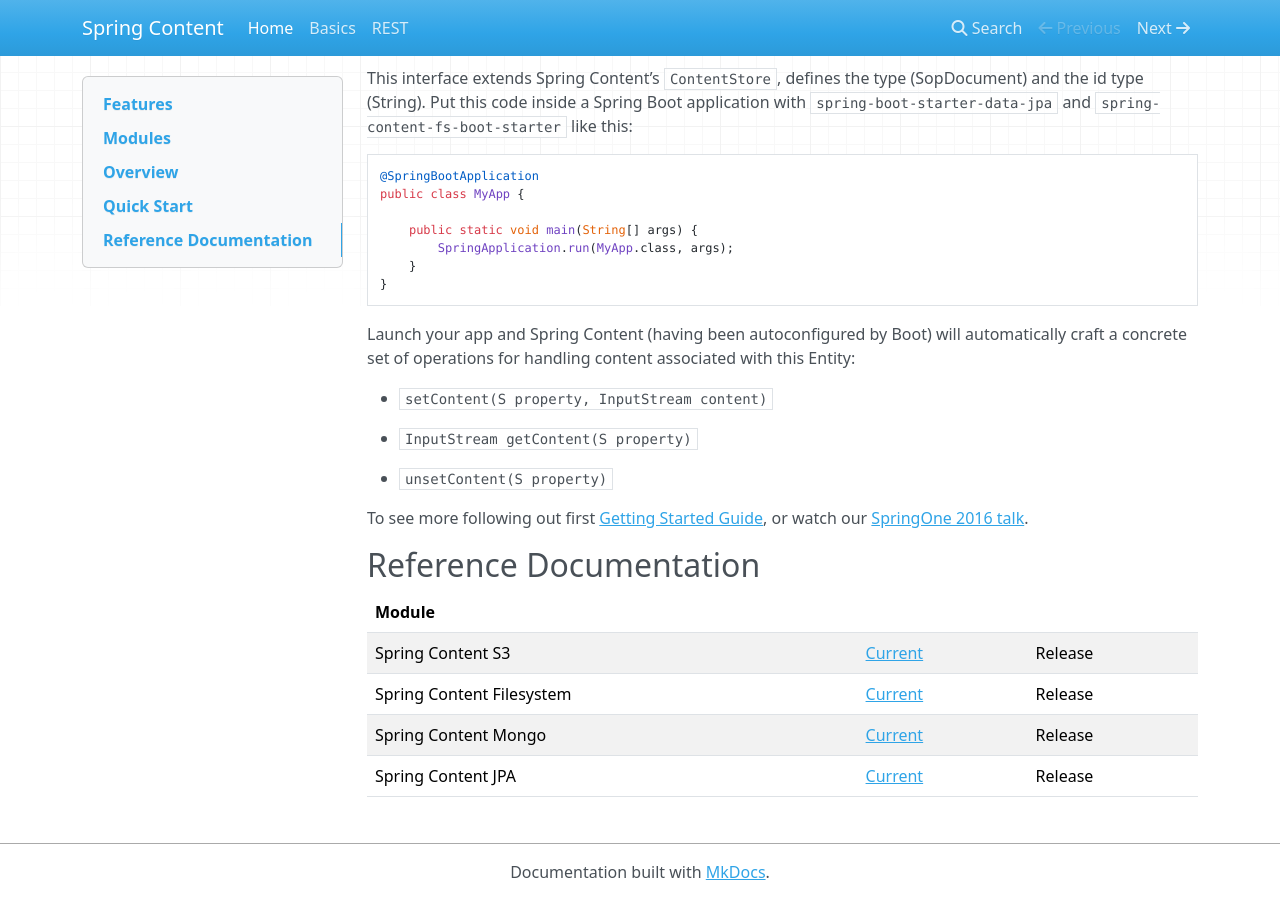
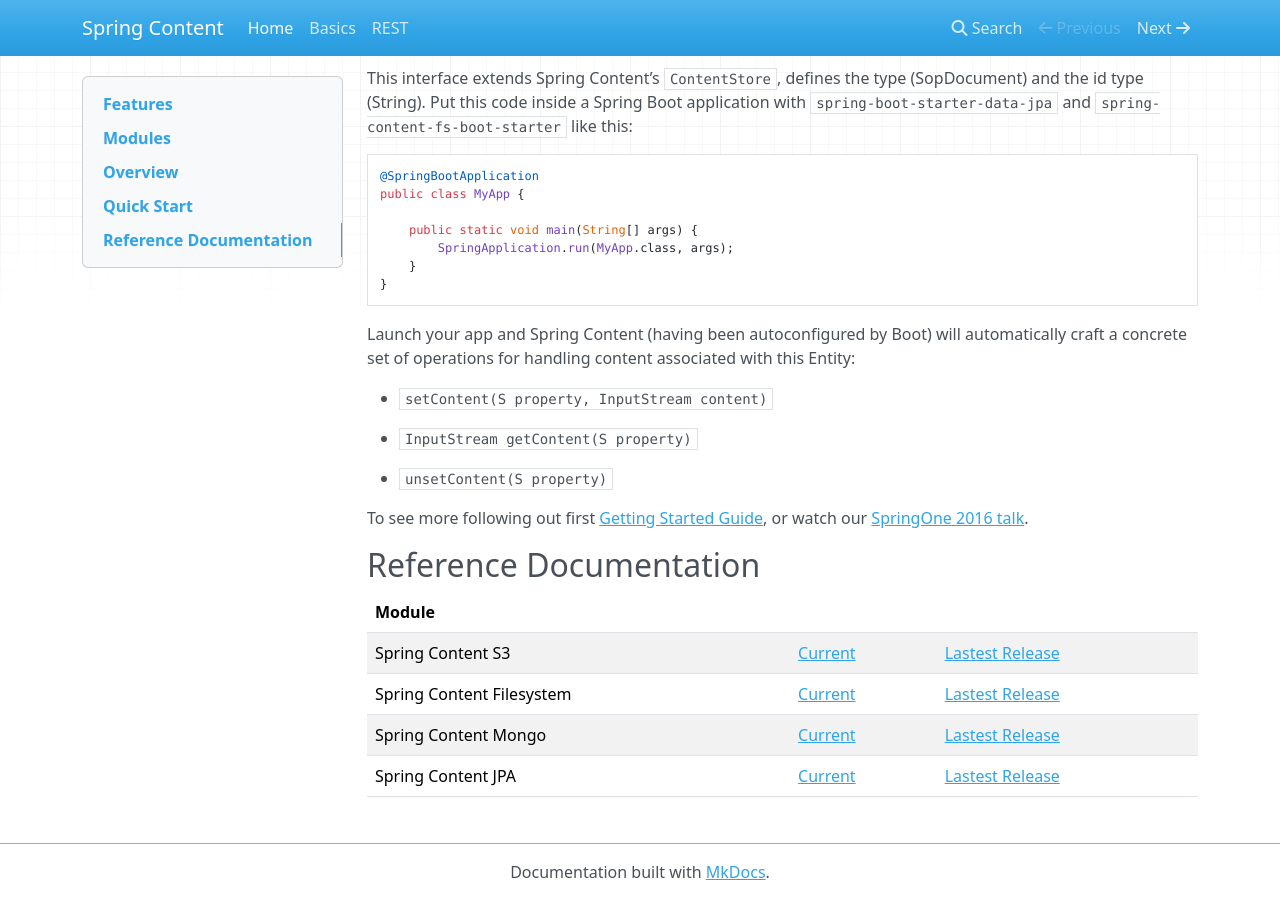
Before and after one commit to paulcwarren/spring-content-docs, an MkDocs documentation site: the page built from docs/index.md, in a window 1280 px wide and 900 px high, scrolled down 1832 px. Built offline with MkDocs 1.6.1, drawn with Linux system fonts in a browser that asks for light colours; nearby versions of some CDN libraries; old or Windows-style settings are respelled for this version of MkDocs.

Commit message:
Update current docs links - add latest release docs links

```diff
--- a/docs/index.md
+++ b/docs/index.md
@@ -118,7 +118,7 @@ To see more following out first [Getting Started Guide](spring-content-fs-docs.m
 
 | Module  |   |   |
 |---|---|---|
-| Spring Content S3 | [Current](refs/current/s3-index.html)  | Release  |
-| Spring Content Filesystem | [Current](refs/current/fs-index.html)  |  Release |
-| Spring Content Mongo  | [Current](refs/current/mongo-index.html)  | Release  |
-| Spring Content JPA  | [Current](refs/current/jpa-index.html)  | Release  |
+| Spring Content S3 | [Current](refs/master/s3-index.html)  | [Lastest Release](refs/release/s3-index.html)  |
+| Spring Content Filesystem | [Current](refs/master/fs-index.html)  |  [Lastest Release](refs/release/fs-index.html) |
+| Spring Content Mongo  | [Current](refs/master/mongo-index.html)  | [Lastest Release](refs/release/mongo-index.html)  |
+| Spring Content JPA  | [Current](refs/master/jpa-index.html)  | [Lastest Release](refs/release/jpa-index.html)  |
```
